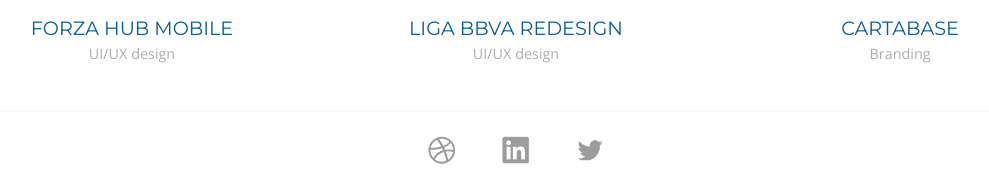
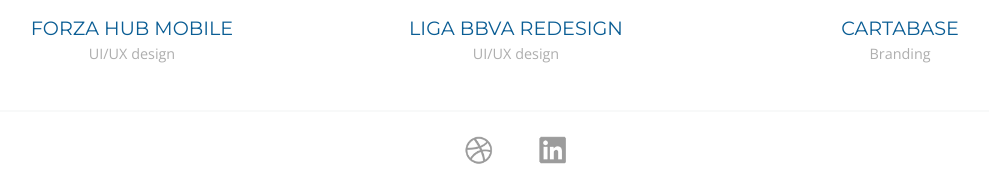
Before and after one commit to bgjerlow/portfolio-website, a PHP site: page /index.php in a window 1280 px wide. Shown: the part 626-818 px from the top of the page, without its empty margins (124-1113 px from the left). Run offline with PHP 8.4, Linux system fonts and the light colour scheme; some libraries are stand-ins or nearby versions.

Commit message:
Removed Twitter link/icons from footer

```diff
--- a/inc/footer.php
+++ b/inc/footer.php
@@ -4,7 +4,6 @@
             <div id="socialIcons">
                 <a href="https://dribbble.com/bgjerlowdesigns"><img src="img/icons/dribbble.png" class="icons" onmouseover="this.src='img/icons/dribbble-hover.png';" onmouseout="this.src='img/icons/dribbble.png';" alt="Dribbble"></a>
                 <a href="https://linkedin.com/in/bgjerlow"><img src="img/icons/linkedin.png" class="icons" onmouseover="this.src='img/icons/linkedin-hover.png';" onmouseout="this.src='img/icons/linkedin.png';" alt="LinkedIn"></a>
-				<a href="https://twitter.com/BoGjerlow"><img src="img/icons/twitter.png" class="icons" onmouseover="this.src='img/icons/twitter-hover.png';" onmouseout="this.src='img/icons/twitter.png';" alt="Twitter"></a>
             </div>
 		</div>
 	</body>
```
Also changed, not shown: img/icons/twitter-hover.png (deleted), img/icons/twitter.png (deleted).
